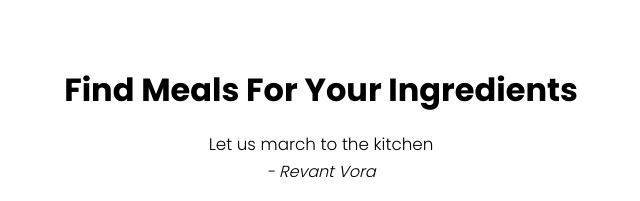
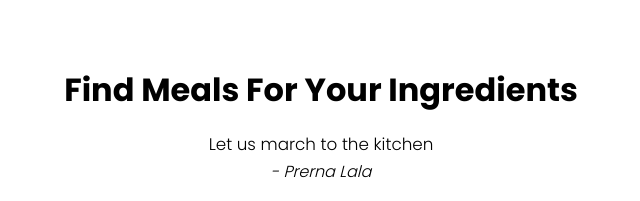
Before and after one commit to PrernaLalaa/FoodyCookBook, a plain HTML site: page index.html in a window 1280 px wide. Shown: the top 201 px of the page, 319-959 px from the left. Drawn offline with Linux system fonts and the light colour scheme.

Commit message:
Update index.html

```diff
--- a/index.html
+++ b/index.html
@@ -14,7 +14,7 @@
       <div class = "meal-search">
         <h2 class = "title">Find Meals For Your Ingredients</h2>
         <blockquote>Let us march to the kitchen<br>
-          <cite>- Revant Vora</cite>
+          <cite>- Prerna Lala</cite>
         </blockquote>
 
         <div class = "meal-search-box">
```
